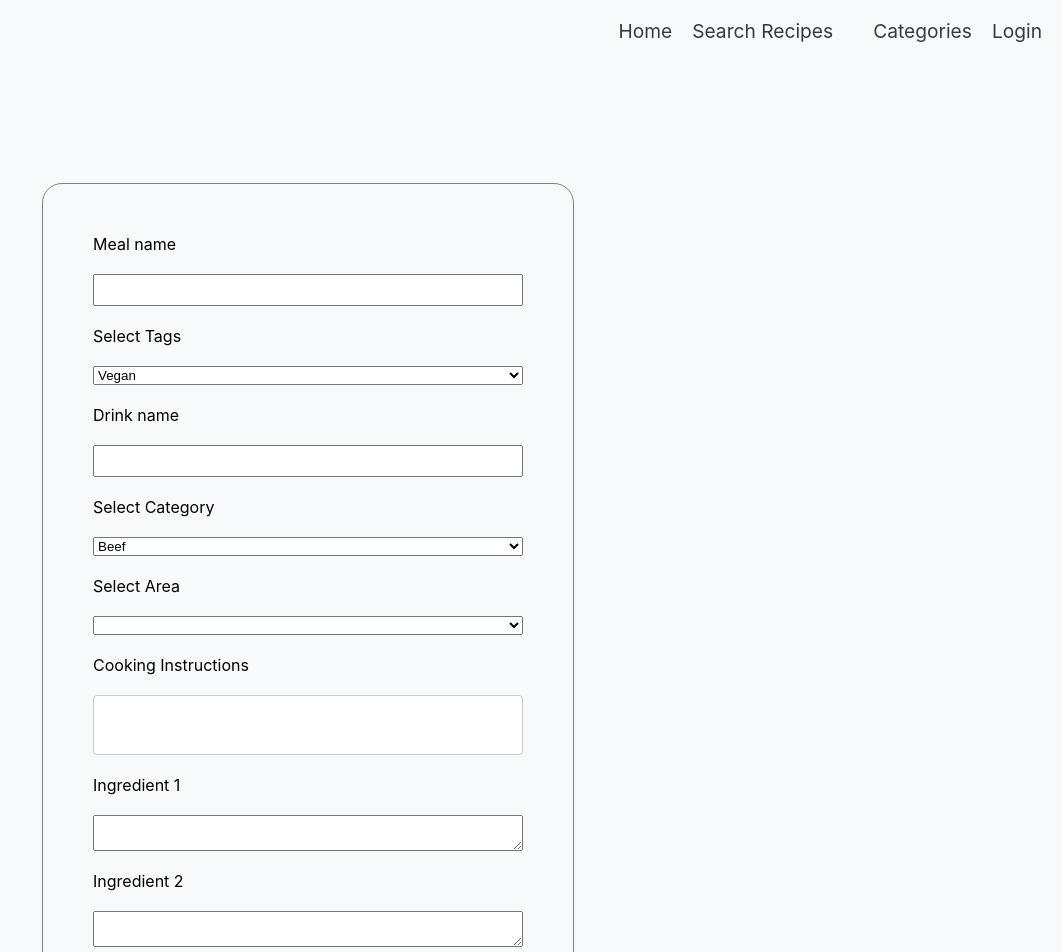
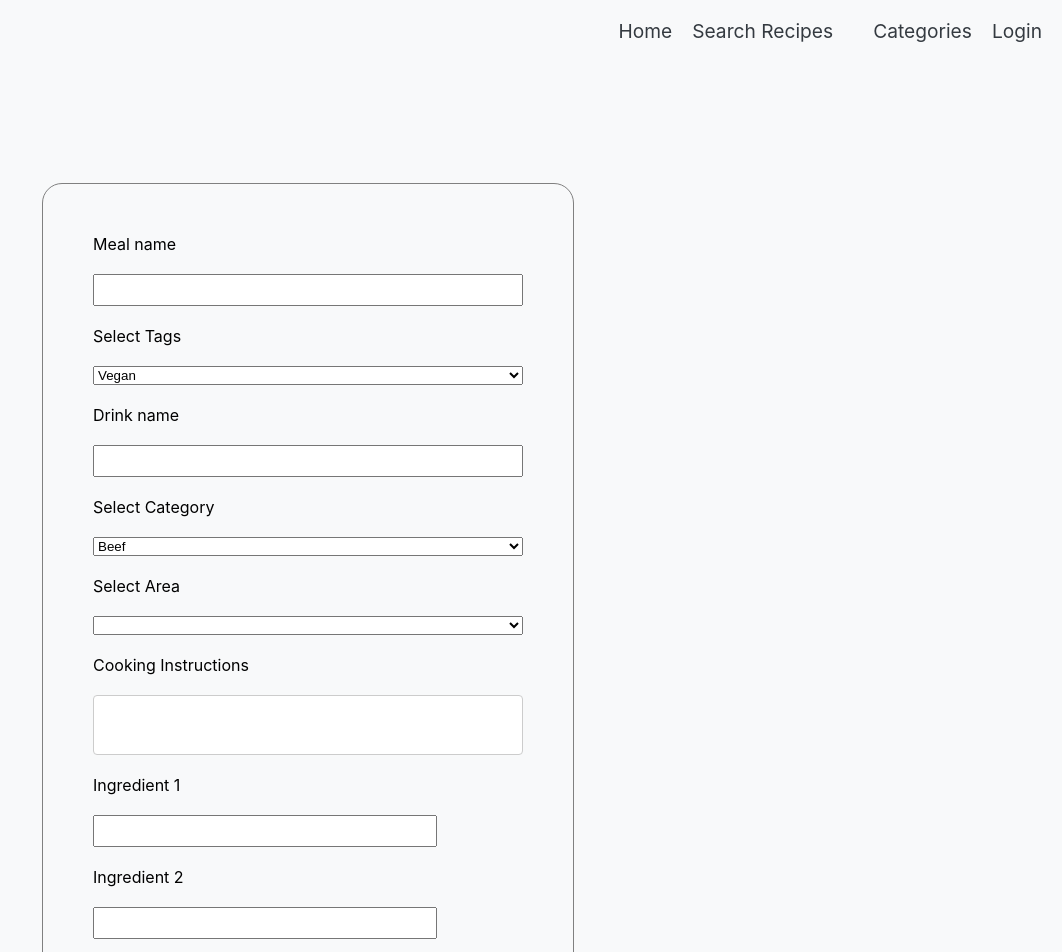
Before and after one commit to selceli/Recipe-app, a React (Create React App) app: page /recipes/create in a window 1280 px wide. Shown: the top 952 px of the page, without its empty margins (218-1280 px from the left). Built offline with nearby package versions, Linux system fonts and the light colour scheme.

Commit message:
lesson40-3

```diff
--- a/src/modules/recipes/CreateNewRecipe/index.jsx
+++ b/src/modules/recipes/CreateNewRecipe/index.jsx
@@ -104,10 +104,10 @@ export const CreateNewRecipe = () => {
           />
 
           <label htmlFor="ingredient1">Ingredient 1</label>
-          <textarea id="ingredient1" {...register("ingredient1")} />
+          <input id="ingredient1" {...register("ingredient1")} />
 
           <label htmlFor="ingredient2">Ingredient 2</label>
-          <textarea id="ingredient2" {...register("ingredient2")} />
+          <input id="ingredient2" {...register("ingredient2")} />
 
           <label htmlFor="ingredient3">Malzeme 3</label>
           <input id="ingredient3" {...register("strIngredient3")} />
```
